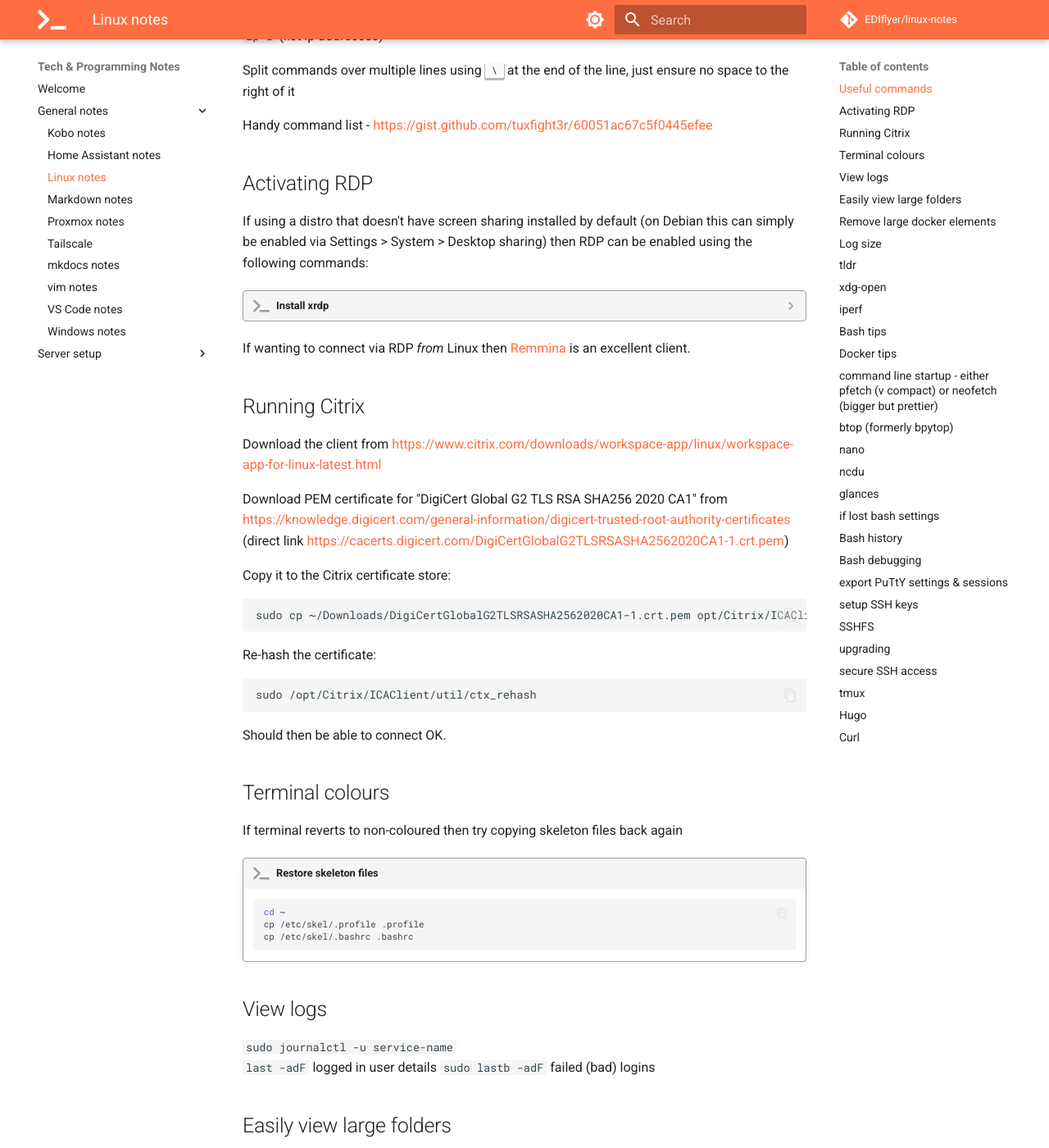
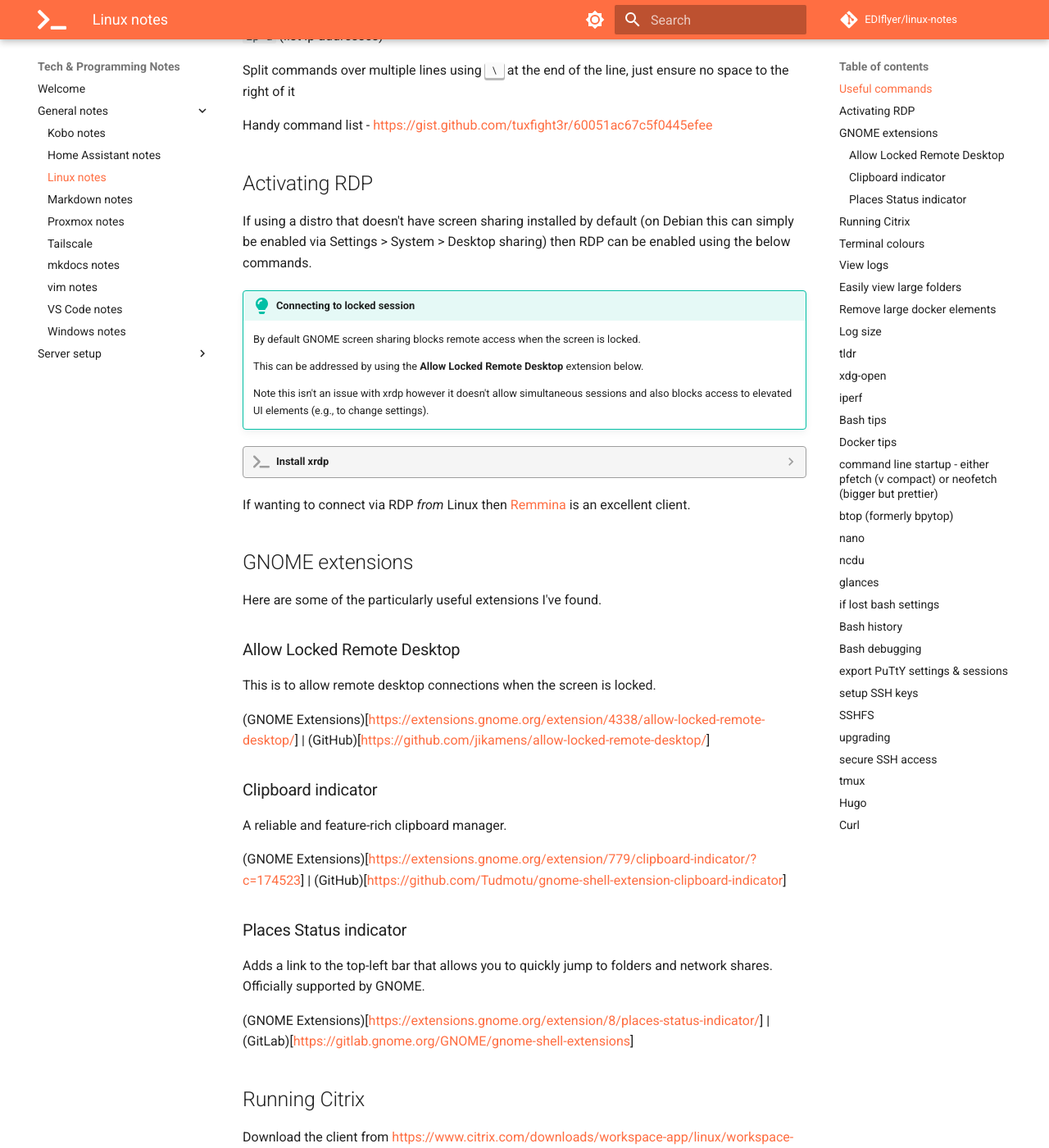
Before and after one commit to EDIflyer/linux-notes, an MkDocs documentation site: the page built from docs/general-notes/linux_notes.md, in a window 1280 px wide and 1400 px high, scrolled down 855 px. Shown: the whole window at 82% size. Built offline with MkDocs 1.6.1 and Material for MkDocs 9.7.7, drawn with Linux system fonts in a browser that asks for light colours; comment, search, counter and statistics services are not loaded.

Commit message:
docs: add more re RDP and GNOME extensions

````diff
--- a/docs/general-notes/linux_notes.md
+++ b/docs/general-notes/linux_notes.md
@@ -34,7 +34,14 @@ Split commands over multiple lines using ++backslash++ at the end of the line, j
 Handy command list - https://gist.github.com/tuxfight3r/60051ac67c5f0445efee
 
 ## Activating RDP
-If using a distro that doesn't have screen sharing installed by default (on Debian this can simply be enabled via Settings > System > Desktop sharing) then RDP can be enabled using the following commands:
+If using a distro that doesn't have screen sharing installed by default (on Debian this can simply be enabled via Settings > System > Desktop sharing) then RDP can be enabled using the below commands.
+
+!!! tip "Connecting to locked session"
+    By default GNOME screen sharing blocks remote access when the screen is locked.
+
+    This can be addressed by using the **Allow Locked Remote Desktop** extension below.
+
+    Note this isn't an issue with xrdp however it doesn't allow simultaneous sessions and also blocks access to elevated UI elements (e.g., to change settings).
 
 ??? quote "Install xrdp"
     ```bash
@@ -57,6 +64,24 @@ If using a distro that doesn't have screen sharing installed by default (on Debi
         (then reboot - if using Remmina as a client then ensure sound is enabled by editing the connection profile - under Advanced change the Audio output mode to Local)
 
 If wanting to connect via RDP _from_ Linux then [Remmina](https://remmina.org/) is an excellent client.
+
+## GNOME extensions
+Here are some of the particularly useful extensions I've found.
+
+### Allow Locked Remote Desktop
+This is to allow remote desktop connections when the screen is locked.
+
+(GNOME Extensions)[https://extensions.gnome.org/extension/4338/allow-locked-remote-desktop/] | (GitHub)[https://github.com/jikamens/allow-locked-remote-desktop/]
+
+### Clipboard indicator
+A reliable and feature-rich clipboard manager.
+
+(GNOME Extensions)[https://extensions.gnome.org/extension/779/clipboard-indicator/?c=174523] | (GitHub)[https://github.com/Tudmotu/gnome-shell-extension-clipboard-indicator]
+
+### Places Status indicator
+Adds a link to the top-left bar that allows you to quickly jump to folders and network shares.  Officially supported by GNOME.
+
+(GNOME Extensions)[https://extensions.gnome.org/extension/8/places-status-indicator/] | (GitLab)[https://gitlab.gnome.org/GNOME/gnome-shell-extensions]
 
 ## Running Citrix
 Download the client from https://www.citrix.com/downloads/workspace-app/linux/workspace-app-for-linux-latest.html
````
